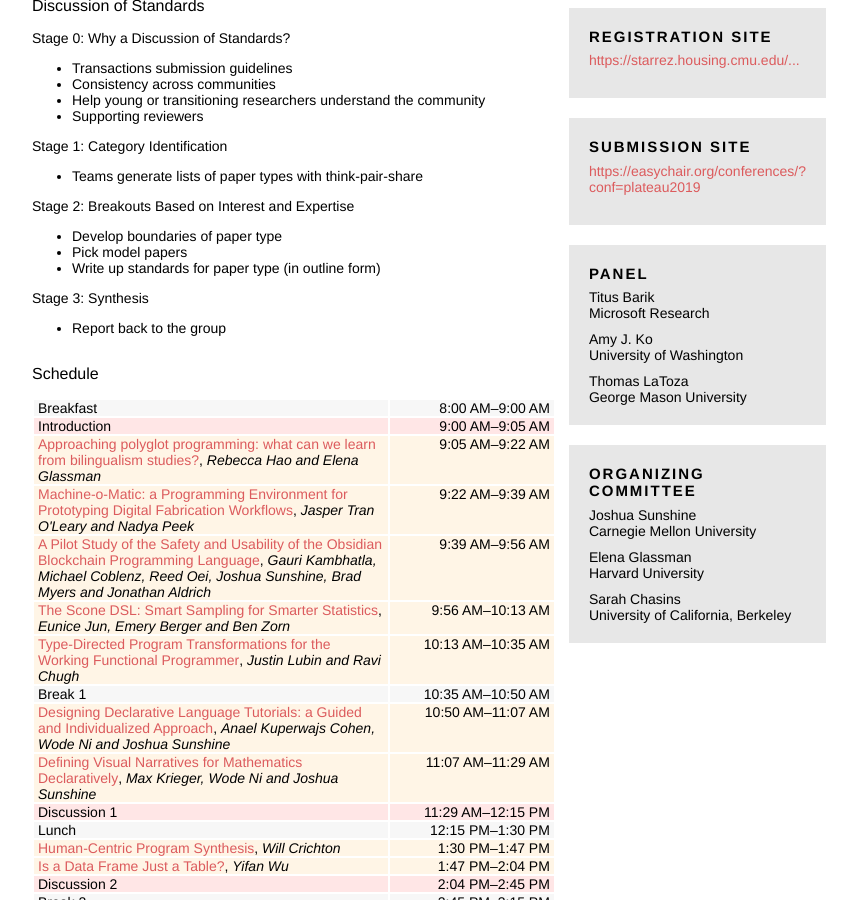
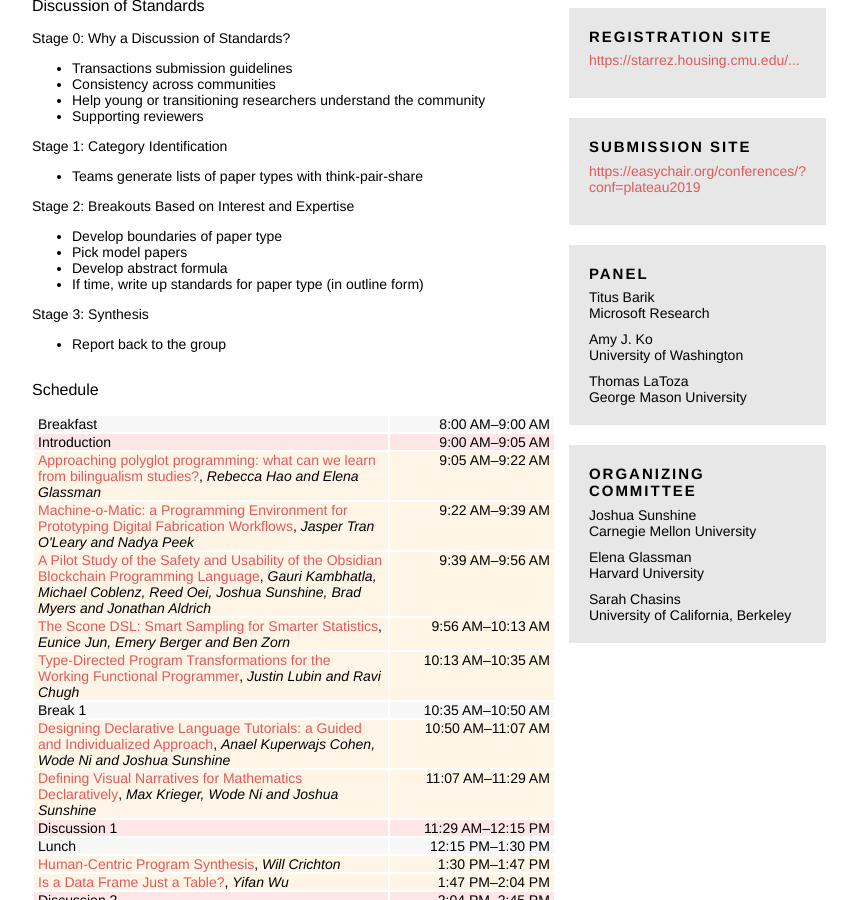
Before and after one commit to plateau-workshop/plateau, a Jekyll site: the page built from schedule.html, in a window 1280 px wide and 900 px high, scrolled down 444 px. Shown: the whole window, without its empty margins (211-1068 px from the left). Built offline with Jekyll 4.4.1, drawn with Linux system fonts in a browser that asks for light colours.

Commit message:
Updating activities.

```diff
--- a/schedule.html
+++ b/schedule.html
@@ -52,7 +52,8 @@ layout: default
     <ul>
     <li>Develop boundaries of paper type</li>
     <li>Pick model papers</li>
-    <li>Write up standards for paper type (in outline form)</li>
+    <li>Develop abstract formula</li>
+    <li>If time, write up standards for paper type (in outline form)</li>
     </ul>
     </div>
 
```
